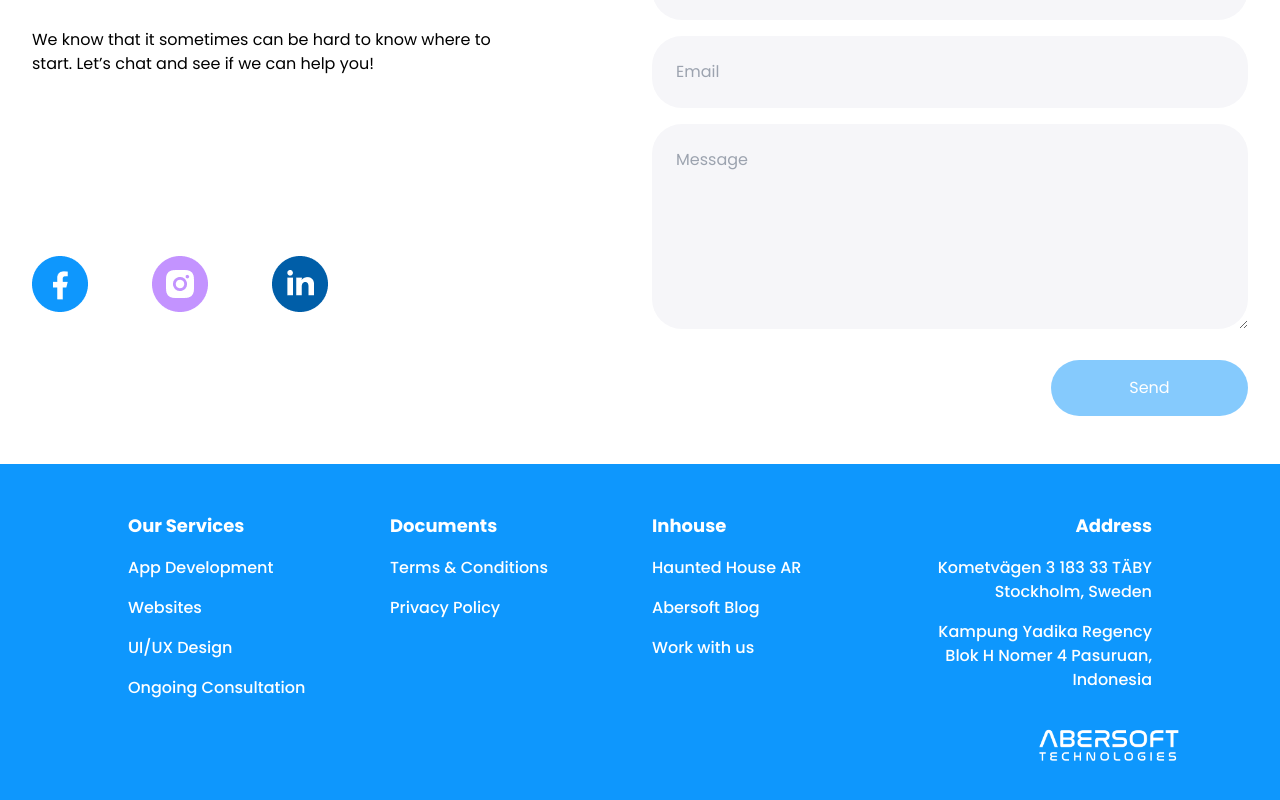
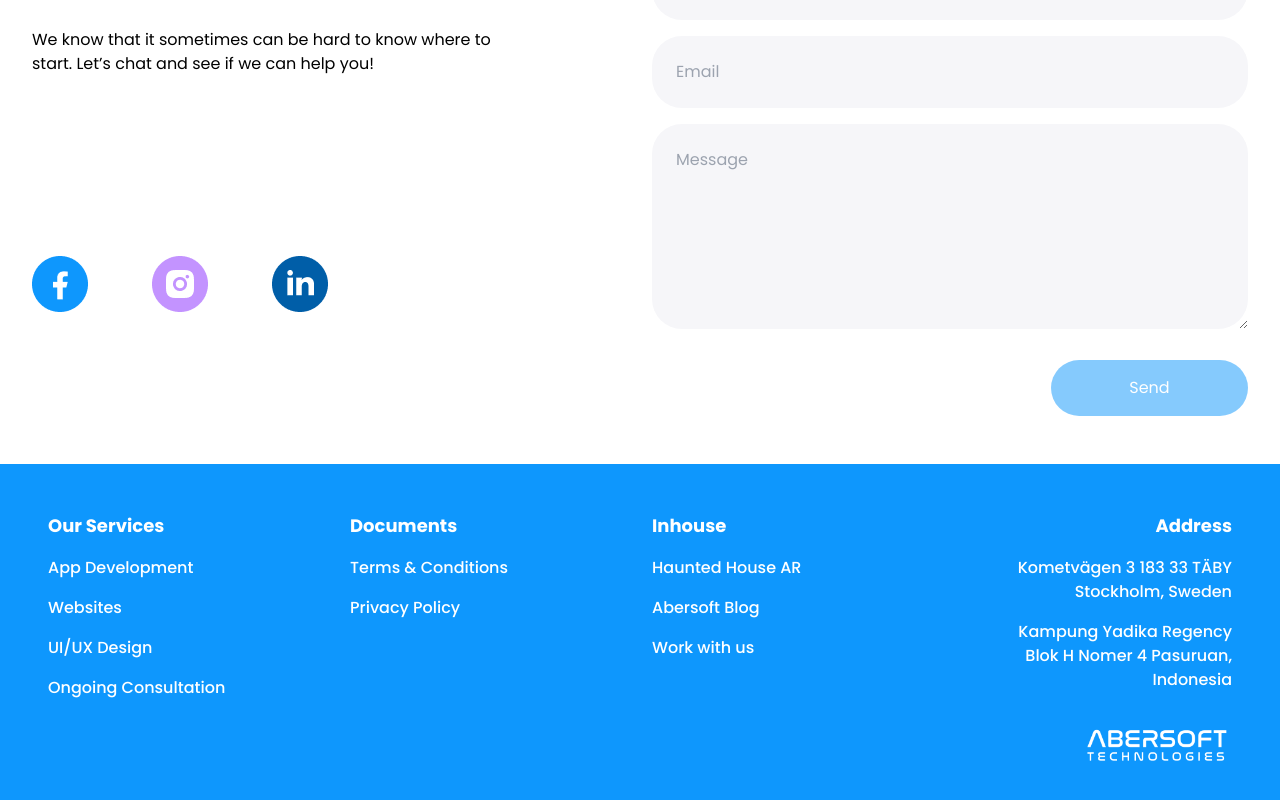
Before and after one commit to gumilar1995/abersoft-test, a Next.js app: page / in a window 1280 px wide. Shown: the part 1868-2668 px from the top of the page. Built offline with nearby package versions, Linux system fonts and the light colour scheme.

Commit message:
style: fix footer container

```diff
--- a/src/sections/Footer/index.tsx
+++ b/src/sections/Footer/index.tsx
@@ -3,8 +3,9 @@ import style from "./style.module.css";
 
 export default function FooterSection() {
   return (
-    <footer className={style.container}>
-      <div className={`${style.details} container`}>
+    <footer className="bg-abersoft-blue">
+      <div className={`${style.container} container`}>
+        <div className={style.details}>
           <div className={style.detail}>
             <h6 className="font-bold text-lg">Our Services</h6>
             <p>App Development</p>
@@ -38,6 +39,7 @@ export default function FooterSection() {
             sizes="100%"
           />
         </div>
+      </div>
     </footer>
   );
 }
--- a/src/sections/Footer/style.module.css
+++ b/src/sections/Footer/style.module.css
@@ -2,9 +2,8 @@
   display: flex;
   flex-direction: column;
   gap: 1.5rem;
-  background: var(--color-abersoft-blue);
   width: 100%;
-  padding: 3rem 6rem;
+  padding: 3rem;
 }
 
 .details {
```
Lines whose indentation alone changed are shown as unchanged.
